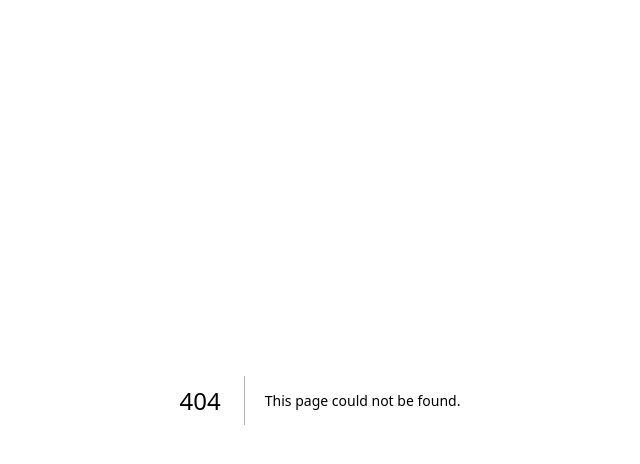
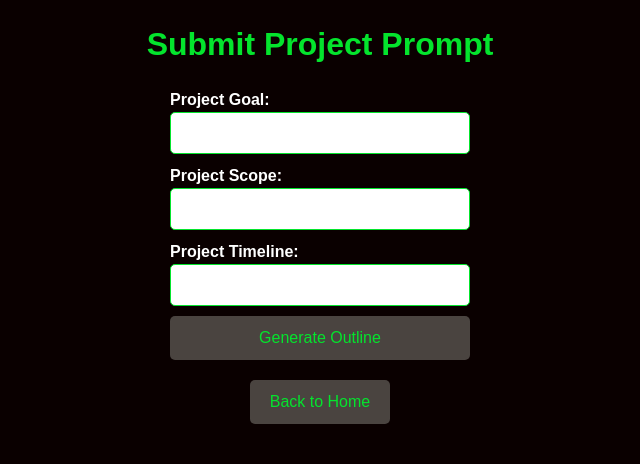
Before and after one commit to samuel-stjean/Aim, a Next.js app in the folder nextJSfrontEnd/: page /submit-project in a window 1280 px wide. Before the commit this address had no page. Shown: the top 464 px of the page, without its empty margins (320-960 px from the left). Built offline with nearby package versions, Linux system fonts and the light colour scheme.

Commit message:
front end pages to support project prompt feature

```diff
--- a/nextJSfrontEnd/pages/index.js
+++ b/nextJSfrontEnd/pages/index.js
@@ -46,6 +46,7 @@ export default function Home() {
     router.push('/projects');
   }
 
+  const handlePromptNewProject = () => router.push('/submit-project');
 
 
   return (
@@ -63,6 +64,7 @@ export default function Home() {
         <button onClick={handleGetRecommendation} style={styles.button}>Get Recommendations</button>
         <button onClick={handleAddProject} style={styles.button}>Add New Project</button>
         <button onClick={handleViewProjects} style={styles.button}>View Projects</button>
+        <button onClick={handlePromptNewProject} style={styles.button}>Prompt New Project</button>
       </div>
 
     </div>
--- /dev/null
+++ b/nextJSfrontEnd/pages/submit-project.js
@@ -0,0 +1,155 @@
+import { useState } from 'react';
+import axios from 'axios';
+import { useRouter } from 'next/router';
+
+export default function SubmitProjectPrompt() {
+  const router = useRouter();
+  const [projectGoal, setProjectGoal] = useState('');
+  const [projectScope, setProjectScope] = useState('');
+  const [projectTimeline, setProjectTimeline] = useState('');
+  const [projectOutline, setProjectOutline] = useState(null);
+  const [loading, setLoading] = useState(false);
+  const [error, setError] = useState(null);
+
+  const handleSubmit = async (e) => {
+    e.preventDefault();
+    setLoading(true);
+    setError(null);
+
+    try {
+      const response = await axios.get('http://127.0.0.1:8000/project_outline', {
+        params: { project_goal: projectGoal, project_scope: projectScope, project_timeline: projectTimeline },
+      });
+
+      setProjectOutline(response.data.project_outline);
+    } catch (err) {
+      console.error('Error generating project outline:', err);
+      setError('Failed to generate project outline. Please try again.');
+    } finally {
+      setLoading(false);
+    }
+  };
+
+  return (
+    <div style={styles.container}>
+      <h1 style={styles.title}>Submit Project Prompt</h1>
+      <form onSubmit={handleSubmit} style={styles.form}>
+        <label style={styles.label}>
+          Project Goal:
+          <input
+            type="text"
+            value={projectGoal}
+            onChange={(e) => setProjectGoal(e.target.value)}
+            style={styles.input}
+            required
+          />
+        </label>
+        <label style={styles.label}>
+          Project Scope:
+          <input
+            type="text"
+            value={projectScope}
+            onChange={(e) => setProjectScope(e.target.value)}
+            style={styles.input}
+            required
+          />
+        </label>
+        <label style={styles.label}>
+          Project Timeline:
+          <input
+            type="text"
+            value={projectTimeline}
+            onChange={(e) => setProjectTimeline(e.target.value)}
+            style={styles.input}
+            required
+          />
+        </label>
+        <button type="submit" style={styles.button} disabled={loading}>
+          {loading ? 'Generating...' : 'Generate Outline'}
+        </button>
+      </form>
+
+      {error && <p style={styles.error}>{error}</p>}
+
+      {projectOutline && (
+        <div style={styles.outputContainer}>
+          <h2>Project Outline</h2>
+          <p>{projectOutline}</p>
+        </div>
+      )}
+
+      <button style={styles.backButton} onClick={() => router.push('/')}>
+        Back to Home
+      </button>
+    </div>
+  );
+}
+
+const styles = {
+  container: {
+    display: 'flex',
+    flexDirection: 'column',
+    alignItems: 'center',
+    padding: '20px',
+  },
+  title: {
+    fontSize: '2rem',
+    fontWeight: 'bold',
+    marginBottom: '20px',
+    color: '#04e42d',
+  },
+  form: {
+    display: 'flex',
+    flexDirection: 'column',
+    gap: '10px',
+    width: '300px',
+  },
+  label: {
+    display: 'flex',
+    flexDirection: 'column',
+    fontSize: '1rem',
+    fontWeight: 'bold',
+  },
+  input: {
+    padding: '8px',
+    fontSize: '1rem',
+    border: '1px solid #04e42d',
+    borderRadius: '5px',
+  },
+  button: {
+    padding: '10px',
+    fontSize: '1rem',
+    cursor: 'pointer',
+    border: 'none',
+    borderRadius: '5px',
+    backgroundColor: '#4a4440',
+    color: '#04e42d',
+    transition: 'background-color 0.3s',
+  },
+  error: {
+    color: 'red',
+    marginTop: '10px',
+  },
+  outputContainer: {
+    marginTop: '20px',
+    padding: '10px',
+    border: '1px solid #04e42d',
+    borderRadius: '5px',
+    backgroundColor: '#fff',
+    color: '#000',
+    maxWidth: '500px',
+    textAlign: 'center',
+    boxShadow: '0 4px 6px rgba(0, 0, 0, 0.1)',
+  },
+  backButton: {
+    marginTop: '20px',
+    padding: '10px 20px',
+    fontSize: '1rem',
+    cursor: 'pointer',
+    border: 'none',
+    borderRadius: '5px',
+    backgroundColor: '#4a4440',
+    color: '#04e42d',
+    transition: 'background-color 0.3s',
+  },
+};
```
